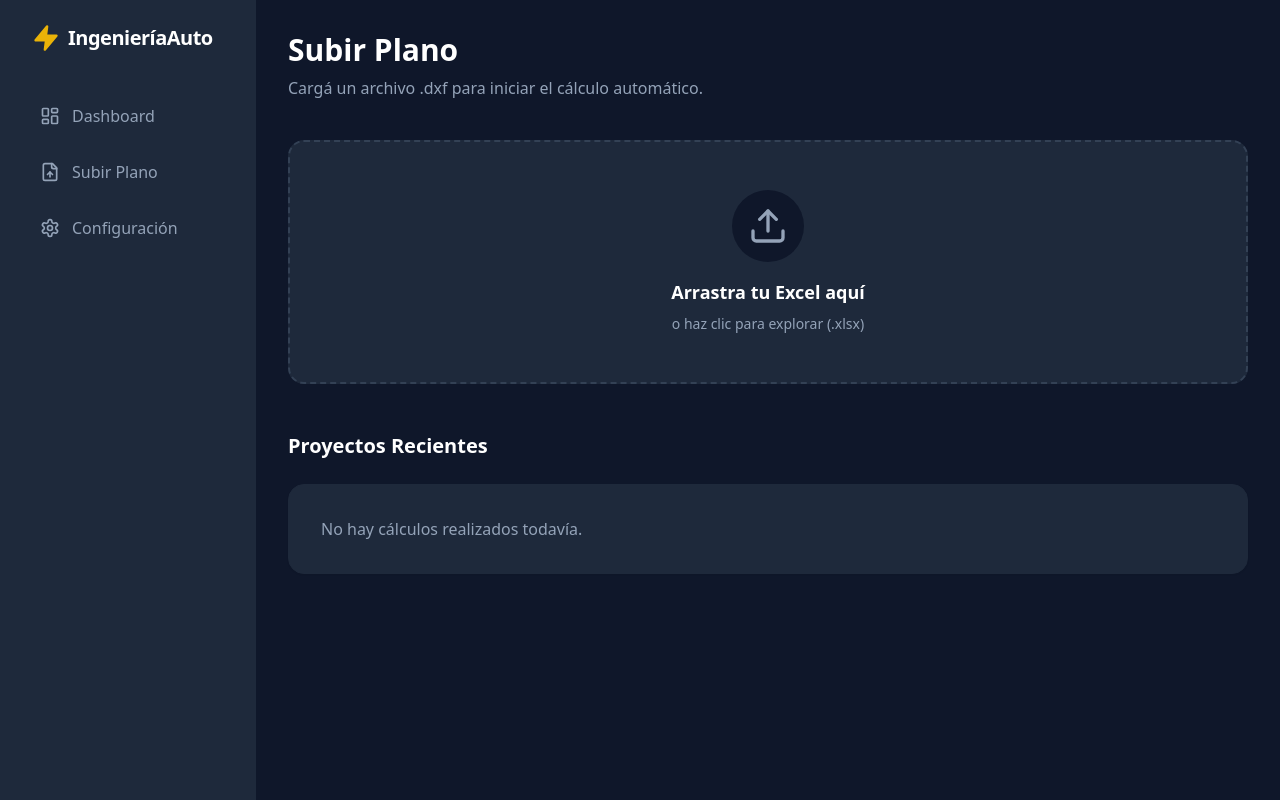
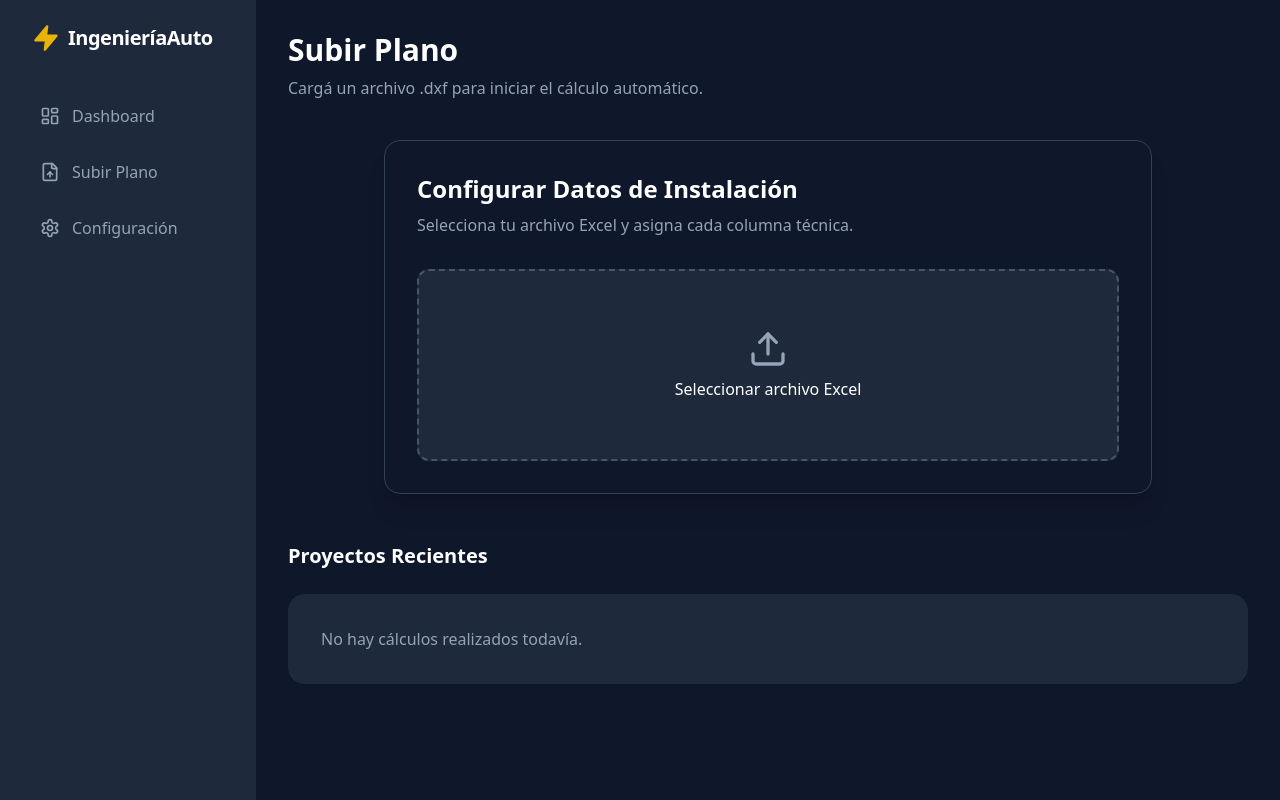
Before and after one commit to Valentinovenier/saasingenieriaelectrica200417, a React (Vite) app in the folder frontend/: page / in a window 1280 px wide. Built offline with nearby package versions, Linux system fonts and the light colour scheme.

Commit message:
refactor: simplificar flujo y corregir mapeo de columnas

```diff
--- a/frontend/src/components/ExcelMapper.tsx
+++ b/frontend/src/components/ExcelMapper.tsx
@@ -18,24 +18,25 @@ export const ExcelMapper = ({ onMappingComplete }: { onMappingComplete: (mapping
   const processFile = (file: File) => {
     const reader = new FileReader();
     reader.onload = (event) => {
-      const bstr = event.target?.result;
-      const wb = XLSX.read(bstr, { type: 'binary' });
+      const data = new Uint8Array(event.target?.result as ArrayBuffer);
+      const wb = XLSX.read(data, { type: 'array' });
       const ws = wb.Sheets[wb.SheetNames[0]];
-      const data = XLSX.utils.sheet_to_json(ws, { header: 1 });
+      const json: any[][] = XLSX.utils.sheet_to_json(ws, { header: 1 });
 
-      const fileHeaders = data[0] as string[];
-      setHeaders(fileHeaders);
-      setRawData(data.slice(1));
+      if (json.length > 0) {
+        setHeaders(json[0].map(h => String(h || '')));
+        setRawData(json.slice(1));
+      }
     };
-    reader.readAsBinaryString(file);
+    reader.readAsArrayBuffer(file);
   };
 
   return (
     <div className="max-w-3xl mx-auto p-8 bg-slate-900 rounded-2xl border border-slate-700 shadow-xl text-slate-100">
       <div className="mb-8">
-        <h2 className="text-2xl font-bold mb-2 text-white">Asignar Columnas del Excel</h2>
+        <h2 className="text-2xl font-bold mb-2 text-white">Configurar Datos de Instalación</h2>
         <p className="text-slate-400">
-          Relaciona las columnas de tu archivo con los campos técnicos necesarios para el cálculo.
+          Selecciona tu archivo Excel y asigna cada columna técnica.
         </p>
       </div>
 
@@ -73,7 +74,7 @@ export const ExcelMapper = ({ onMappingComplete }: { onMappingComplete: (mapping
             className="w-full py-3 bg-blue-600 text-white font-bold rounded-xl hover:bg-blue-700 transition-colors flex items-center justify-center gap-2"
           >
             <CheckCircle2 size={20} />
-            Finalizar Mapeo y Calcular
+            Confirmar y Calcular
           </button>
         </div>
       )}
--- a/frontend/src/components/FileUpload.tsx
+++ b/frontend/src/components/FileUpload.tsx
@@ -1,39 +1,10 @@
-import React, { useState } from 'react';
-import { Upload } from 'lucide-react';
+import React from 'react';
 import { ExcelMapper } from './ExcelMapper';
 
 export const FileUpload = () => {
-  const [showMapper, setShowMapper] = useState(false);
-
-  if (showMapper) {
-    return <ExcelMapper onMappingComplete={(m, d) => console.log('Mapeo final:', m, d)} />;
-  }
-
   return (
-    <div className="group relative border-2 border-dashed border-slate-700 hover:border-[var(--accent)] rounded-2xl p-12 text-center transition-all duration-300 bg-[var(--bg-secondary)] hover:shadow-lg hover:shadow-[var(--accent)]/10">
-      <div className="flex flex-col items-center gap-4">
-        <div className="p-4 rounded-full bg-[var(--bg-primary)] group-hover:scale-110 transition-transform duration-300">
-          <Upload className="text-[var(--text-secondary)] group-hover:text-[var(--accent)] transition-colors" size={40} />
-        </div>
-        <input
-          type="file"
-          className="hidden"
-          id="file-upload"
-          onChange={(e) => {
-            if (e.target.files?.length) setShowMapper(true);
-          }}
-          accept=".xlsx, .xls"
-        />
-        <label
-          htmlFor="file-upload"
-          className="cursor-pointer flex flex-col items-center gap-2"
-        >
-          <span className="text-lg font-semibold text-white">Arrastra tu Excel aquí</span>
-          <span className="text-sm text-[var(--text-secondary)]">
-            o haz clic para explorar (.xlsx)
-          </span>
-        </label>
-      </div>
+    <div className="w-full">
+      <ExcelMapper onMappingComplete={(m, d) => console.log('Mapeo final:', m, d)} />
     </div>
   );
 };
```
